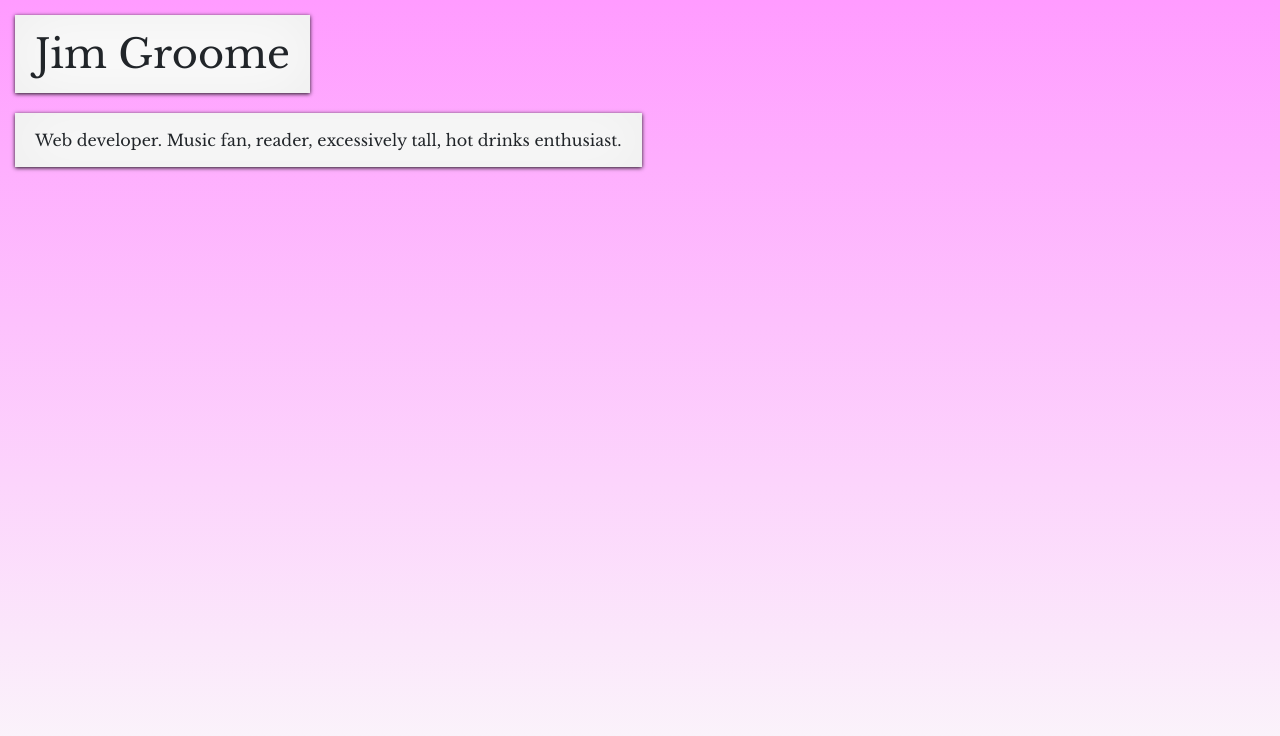
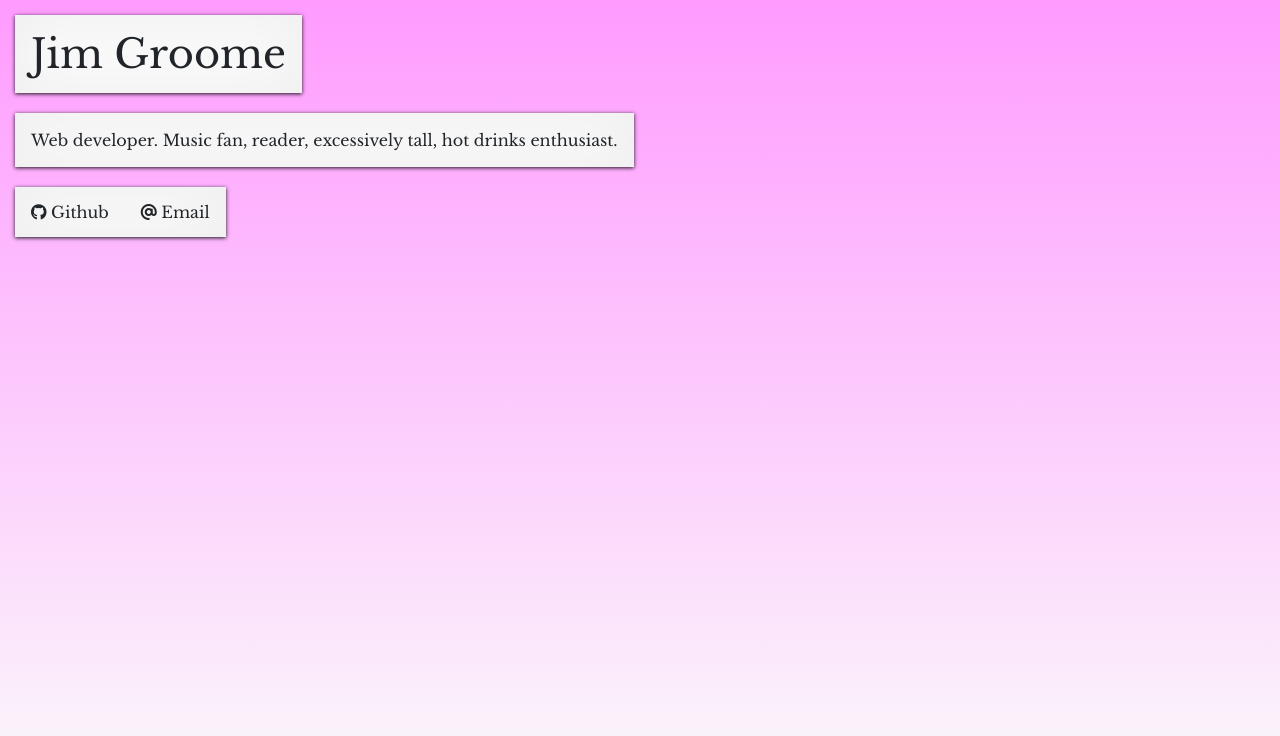
Before and after one commit to jimgroome/jimgroo.me, a React (Create React App) app: page / in a window 1280 px wide. Shown: the top 736 px of the page. Built offline with nearby package versions, Linux system fonts and the light colour scheme.

Commit message:
Added social media links

```diff
--- a/public/index.html
+++ b/public/index.html
@@ -29,6 +29,7 @@
   <body>
     <!-- <noscript>You need to enable JavaScript to run this app.</noscript> -->
     <div id="root"></div>
+    <script src="https://kit.fontawesome.com/942d996491.js"></script>
     <!--
       This HTML file is a template.
       If you open it directly in the browser, you will see an empty page.
--- a/src/App.js
+++ b/src/App.js
@@ -1,24 +1,17 @@
-import React from 'react';
-import { Container, Row, Col } from 'reactstrap';
-import ReactGA from 'react-ga';
+import React from "react";
+import { Container, Row, Col, Nav, NavItem, NavLink } from "reactstrap";
+import ReactGA from "react-ga";
 
 function App() {
-
-  ReactGA.initialize('UA-9828579-19');
+  ReactGA.initialize("UA-9828579-19");
   ReactGA.pageview(window.location.pathname);
 
-  const colours = [
-    'blue',
-    'green',
-    'yellow',
-    'pink'
-  ];
+  const colours = ["blue", "green", "yellow", "pink"];
 
   const colour = colours[Math.floor(Math.random() * colours.length)];
-  const containerClass = 'page-container ' + colour;
+  const containerClass = "page-container " + colour;
 
   return (
-
     <div className={containerClass}>
       <Container fluid={true}>
         <Row>
@@ -28,7 +21,26 @@ function App() {
         </Row>
         <Row>
           <Col>
-            <p>Web developer. Music fan, reader, excessively tall, hot drinks enthusiast.</p>
+            <p>
+              Web developer. Music fan, reader, excessively tall, hot drinks
+              enthusiast.
+            </p>
+          </Col>
+        </Row>
+        <Row>
+          <Col>
+            <Nav>
+              <NavItem>
+                <NavLink href='https://github.com/jimgroome' target='_blank'>
+                  <i className='fab fa-github' /> Github
+                </NavLink>
+              </NavItem>
+              <NavItem>
+                <NavLink href='mailto:hello@jimgroo.me' target='_blank'>
+                  <i className='fas fa-at' /> Email
+                </NavLink>
+              </NavItem>
+            </Nav>
           </Col>
         </Row>
       </Container>
--- a/src/index.scss
+++ b/src/index.scss
@@ -10,6 +10,9 @@ $white: #fafafa;
   width: 100vw;
   height: 100vh;
   padding-top: 15px;
+  a {
+    color: #212529;
+  }
   &.blue {
     background: $white linear-gradient(lighten($blue, 50%), $white) no-repeat;
     ::selection {
@@ -61,14 +64,25 @@ $white: #fafafa;
 }
 
 h1,
-p {
+p,
+.nav {
   font-family: "Libre Baskerville", serif;
-  display: inline-block;
   position: relative;
   margin: 0 0 20px;
-  padding: 15px 20px;
   background: $white;
   box-shadow: rgba(0, 0, 0, 0.9) 0 1px 4px, rgba(0, 0, 0, 0.05) 0 0 60px inset;
+}
+h1,
+p {
+  display: inline-block;
+  padding: 15px 16px;
+}
+.nav {
+  padding: 5px 0;
+  display: inline-block;
+  .nav-item {
+    display: inline-block;
+  }
 }
 a {
   transition: all 0.3s;
```
Also changed, not shown: 1 other file (tests, documents, lock files or other folders).
